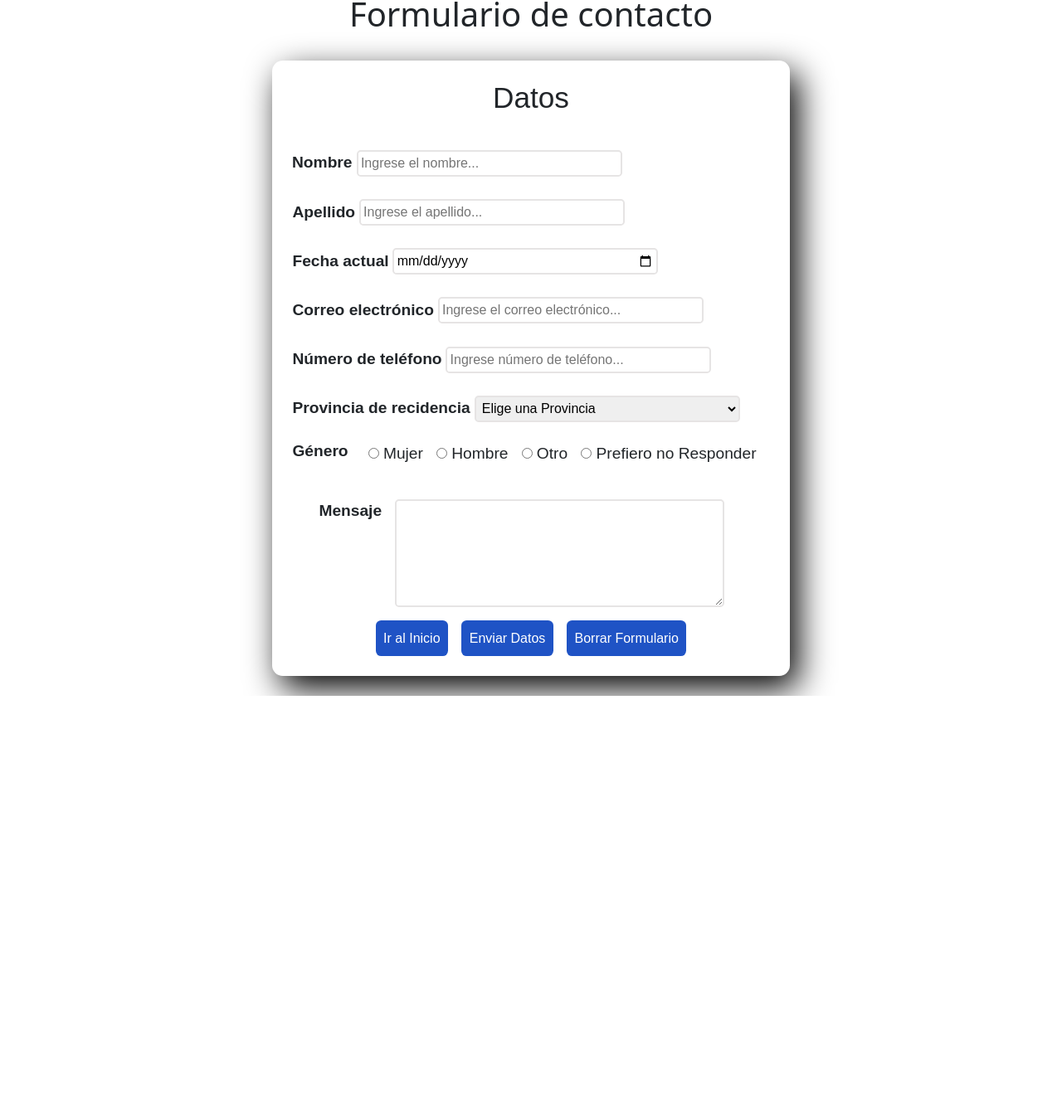
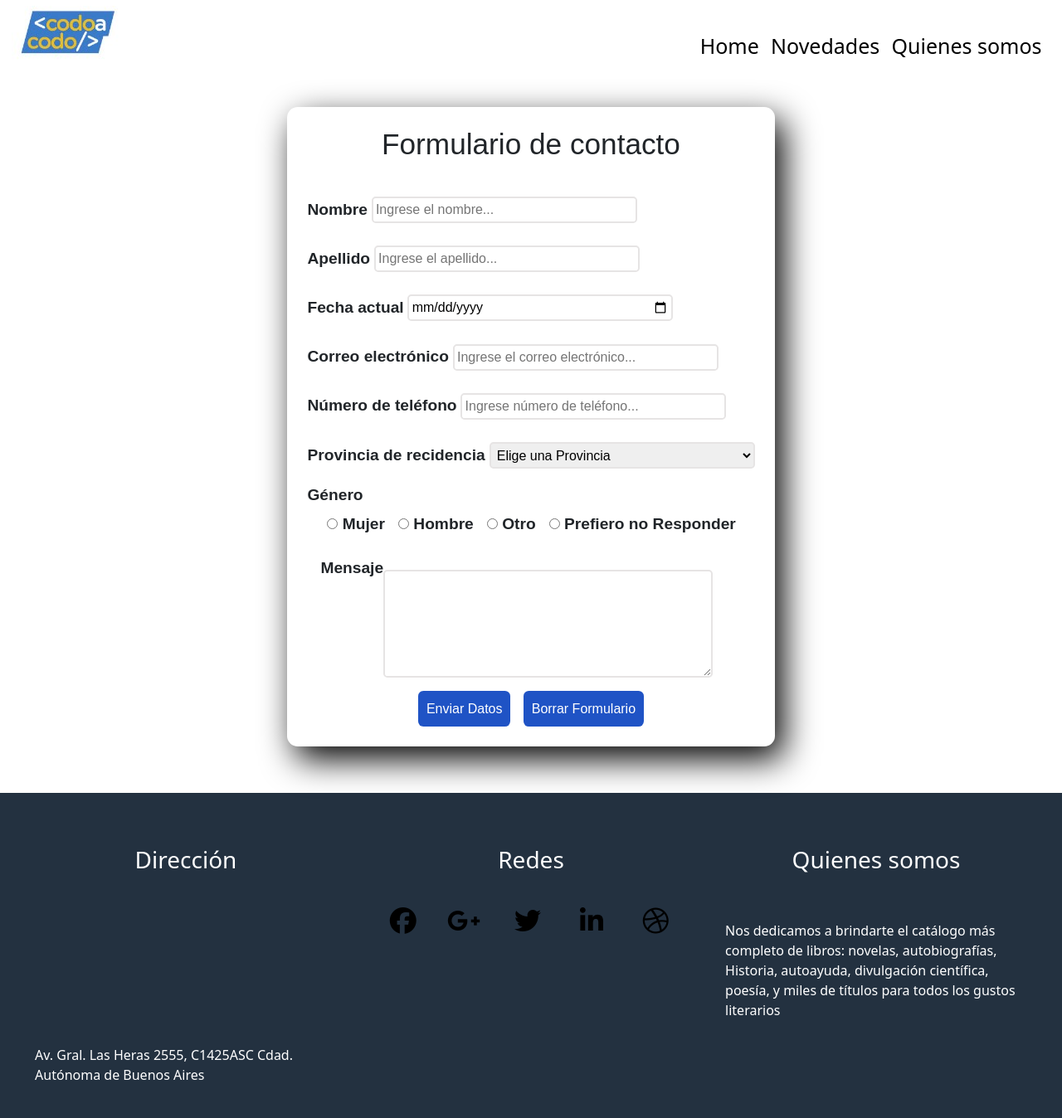
Before and after one commit to Is2095/Biblioteca-Virtual, a website: page formulario/CONTACTO.html in a window 1280 px wide. Shown: the part 7-1355 px from the top of the page at 83% size. Before the commit the page ends 846 px from the top, so only its background shows below. Drawn offline with nearby package versions, Linux system fonts and the light colour scheme; no server answers; grey boxes are pictures that could not be loaded.

Commit message:
se agregó nav y footer con response en formulario contacto

```diff
--- a/formulario/CONTACTO.html
+++ b/formulario/CONTACTO.html
@@ -13,14 +13,23 @@
 </head>
 
 <body>
+    <nav class="container_nav">
+        <div class="container_nav_logo">
+            <img class="imagenCodoACodo" src="/images/logo.jpg" alt="logo" width="146" height="66">
+        </div>
+        <div class="container_nav_menu">
+            <ul class="ulNav">
+                <li><a class="aNav" href="../index.html">Home</a></li>
+                <li><a class="aNav" href="../seccion_3.html">Novedades</a></li>
+                <li><a class="aNav" href="../About_us.html">Quienes somos</a></li>
+            </ul>
+        </div>
+    </nav>
     <div class="container">
+        <form id="formulario" class="needs-validation" novalidate>
             <h1 class="divanimateh1">Formulario de contacto</h1>
-
-        <form id="formulario" class="needs-validation" novalidate>
-
-            <h2 class="divanimateh2">Datos</h2>
             <div class="divInput">
-                <label class="animate__animated animate__backInLeft" for="nombre">Nombre</label>
+                <label class="labelFormulario" for="nombre">Nombre</label>
                 <div class="entradaInputValidaciones">
                     <input class="entrada" type="text" name="nombre" id="nombre" placeholder="Ingrese el nombre..."
                         required>
@@ -31,7 +40,7 @@
             </div>
 
             <div class="divInput">
-                <label for="apellido">Apellido</label>
+                <label class="labelFormulario" for="apellido">Apellido</label>
                 <div class="entradaInputValidaciones">
                     <input class="entrada" type="text" name="apellido" id="apellido"
                         placeholder="Ingrese el apellido..." required>
@@ -42,12 +51,12 @@
             </div>
 
             <div class="divInput">
-                <label for="fechaNacimiento">Fecha actual</label>
+                <label class="labelFormulario" for="fechaNacimiento">Fecha actual</label>
                 <input class="entrada" type="date" name="fechaNacimiento" id="fechaNacimiento">
             </div>
 
             <div class="divInput">
-                <label for="correo">Correo electrónico</label>
+                <label class="labelFormulario" for="correo">Correo electrónico</label>
                 <div class="entradaInputValidaciones">
                     <input class="entrada" type="email" name="correo" id="correo"
                         placeholder="Ingrese el correo electrónico..." required>
@@ -59,20 +68,20 @@
             </div>
 
             <div class="divInput">
-                <label for="telefono">Número de teléfono</label>
+                <label class="labelFormulario" for="telefono">Número de teléfono</label>
                 <input class="entrada" type="text" name="telefono" id="telefono"
                     placeholder="Ingrese número de teléfono...">
             </div>
 
             <div class="divInput">
-                <label for="">Provincia de recidencia</label>
+                <label class="labelFormulario" for="">Provincia de recidencia</label>
                 <select class="entrada" name="provincia" id="provincia">
                     <option value="Elige una Provincia">Elige una Provincia</option>
                 </select>
             </div>
 
             <div class="divInputGenero">
-                <label for="" class="laberGenero">Género</label>
+                <labelfor="" class="labelGenero">Género</label>
                     <div class="genero">
                         <div class="divGenero">
                             <input type="radio" name="genero" id="mujer" value="Mujer" required>
@@ -97,11 +106,10 @@
             </div>
 
             <div class="divInputTextarea">
-                <label for="mensaje" class="labelTextarea">Mensaje</label>
+                <label class="labelFormulario" for="mensaje" class="labelTextarea">Mensaje</label>
                 <textarea class="entradaTextarea" name="mensaje" id="mensaje" cols="40" rows="5"></textarea>
             </div>
             <div class="botonesContacto">
-                <button><a href="../index.html" class="homeDeContacto">Ir al Inicio</a></button>
                 <button type="submit" class="botonFocus">Enviar Datos</button>
                 <button type="button" onclick="{document.getElementById('formulario').reset()}">Borrar
                     Formulario</button>
@@ -109,6 +117,46 @@
 
         </form>
     </div>
+
+    <footer class="container_footer">
+        <div class="direccionFooter">
+            <h3 class="h3Footer">Dirección</h3>
+            <iframe
+                src="https://www.google.com/maps/embed?pb=!1m18!1m12!1m3!1d3284.753271036201!2d-58.40201092338667!3d-34.585109056517176!2m3!1f0!2f0!3f0!3m2!1i1024!2i768!4f13.1!3m3!1m2!1s0x95bcca9e62bc9fb7%3A0xd4513402bd37a401!2sBiblioteca%20Nacional!5e0!3m2!1ses-419!2sar!4v1712017195078!5m2!1ses-419!2sar"
+                width="300" height="150" style="border:0;" allowfullscreen="" loading="lazy"
+                referrerpolicy="no-referrer-when-downgrade"></iframe>
+            <p class="pDireccionFooter">
+                Av. Gral. Las Heras 2555, C1425ASC Cdad. Autónoma de Buenos Aires
+            </p>
+        </div>
+        <div class="redesFooter">
+            <h3 class="h3Footer">Redes</h3>
+            <ul class="ulFooter">
+                <li class="liFooter">
+                    <a target="_blank" href="#" class="aRedes"><i class="fa-brands fa-facebook"></i></a>
+                </li>
+                <li class="liFooter">
+                    <a target="_blank" href="#" class="aRedes"><i class="fa fa-fw fa-google-plus"></i></a>
+                </li>
+                <li class="liFooter">
+                    <a target="_blank" href="#" class="aRedes"><i class="fa fa-fw fa-twitter"></i></a>
+                </li>
+                <li class="liFooter">
+                    <a target="_blank" href="#" class="aRedes"><i class="fa fa-fw fa-linkedin"></i></a>
+                </li>
+                <li class="liFooter">
+                    <a target="_blank" href="#" class="aRedes"><i class="fa fa-fw fa-dribbble"></i></a>
+                </li>
+            </ul>
+        </div>
+        <div class="quienesSomosFooter">
+            <h3 class="h3Footer"><a class="h3FooterA" href="../About_us.html">Quienes somos</a></h3>
+            <p class="pQuienesSomos">Nos dedicamos a brindarte el catálogo más completo de libros: novelas,
+                autobiografías, Historia,
+                autoayuda, divulgación científica, poesía, y miles de títulos para todos los gustos literarios
+            </p>
+        </div>
+    </footer>
 
     <script src="js/script.js"></script>
 
@@ -131,6 +179,7 @@
             })
         })()
     </script>
+    <script src="https://kit.fontawesome.com/faec7e0b5f.js" crossorigin="anonymous"></script>
 
 </body>
 
--- a/formulario/style.css
+++ b/formulario/style.css
@@ -1,9 +1,9 @@
-
 * {
     margin: 0;
     padding: 0;
     box-sizing: border-box;
 }
+
 .container {
     width: 100%;
     display: flex;
@@ -11,6 +11,7 @@
     justify-content: center;
     align-items: center;
 }
+
 form {
     display: flex;
     flex-direction: column;
@@ -24,11 +25,13 @@ form {
     animation: backInLeft;
     animation-duration: 3s;
 }
-form h2 {
+
+form h1 {
     font-size: 2.2rem;
     margin-bottom: 2rem;
     text-align: center;
 }
+
 .entrada {
     width: 20rem;
     height: 2rem;
@@ -39,6 +42,7 @@ form h2 {
     font-family: Arial, Helvetica, sans-serif;
     font-size: 1rem;
 }
+
 .entradaTextarea {
     position: relative;
     top: 0;
@@ -51,22 +55,27 @@ form h2 {
     font-size: 1rem;
 
 }
+
 .entradaTextarea:focus {
     border: 2px solid blue;
     box-shadow: 1px 1px 10px rgb(0, 0, 255, 0.8);
 }
+
 .labelTextarea {
     margin: 1rem;
     position: relative;
     top: 0;
 }
+
 input {
     outline: none;
 }
+
 .entrada:focus {
     border: 2px solid blue;
     box-shadow: 1px 1px 10px rgb(0, 0, 255, 0.8);
 }
+
 form button {
     cursor: pointer;
     width: auto;
@@ -79,23 +88,28 @@ form button {
     color: white;
     font-size: 1rem;
 }
+
 form button:hover {
     background-color: #6181c5;
     color: blue;
 
 }
-.botonesContacto{
+
+.botonesContacto {
     display: flex;
     justify-content: center;
 }
+
 .homeDeContacto {
     color: white;
     text-decoration: none;
 }
+
 .homeDeContacto:hover {
     background-color: #6181c5;
     color: blue;
 }
+
 .genero {
     display: flex;
     flex-direction: row;
@@ -103,14 +117,17 @@ form button:hover {
     padding-top: .4rem;
     margin-left: 1.5rem;
 }
+
 .divanimateh1 {
     animation: backInLeft;
     animation-duration: 4.2s;
 }
+
 .divanimateh2 {
     animation: backInLeft;
     animation-duration: 4s;
 }
+
 .divInput {
     display: flex;
     align-items: center;
@@ -119,16 +136,20 @@ form button:hover {
     font-size: 1.2rem;
     font-weight: bold;
 }
+
 .entradaInputValidaciones {
     flex-direction: column;
 }
+
 .divGenero {
     margin-right: 1rem;
 }
-.laberGenero {
+
+.labelGenero {
     font-size: 1.2rem;
     font-weight: bold;
 }
+
 .divInputGenero {
     display: flex;
     flex-direction: row;
@@ -137,12 +158,14 @@ form button:hover {
     margin-bottom: 0.5rem;
     font-size: 1.2rem;
 }
+
 .divInputTextarea {
     display: flex;
     margin: 1rem;
     font-weight: bold;
     font-size: 1.2rem;
 }
+
 .invalid-feedback {
     font-size: .7rem !important;
     font-weight: 600 !important;
@@ -150,6 +173,7 @@ form button:hover {
     margin-left: .3rem !important;
     color: red !important;
 }
+
 .invalid-tooltip {
     font-size: .7rem !important;
     font-weight: 600 !important;
@@ -158,53 +182,246 @@ form button:hover {
     color: red !important;
 }
 
+.container_nav {
+    display: flex;
+    justify-content: space-between;
+    margin: .9rem;
+}
+
+.container_nav_menu {
+    margin-top: 30px;
+}
+
+.ulNav {
+    list-style-type: none;
+}
+
+li {
+    display: inline;
+    text-align: center;
+    margin: 0 10px 0 0;
+    font-size: 25px;
+}
+
+.aNav {
+    text-decoration: none;
+    color: black;
+}
+
+.aNav:hover {
+    color: brown;
+}
+
+.container_footer {
+    display: flex;
+    justify-content: space-around;
+    margin-top: 2rem;
+    background-color: #233140;
+    padding: 2rem 1rem 1rem;
+}
+
+.ulFooter {
+    padding: 0;
+}
+
+.liFooter {
+    padding: 0;
+    margin: 0;
+    font-size: 2rem;
+}
+
+.direccionFooter {
+    width: 33%;
+    display: flex;
+    flex-direction: column;
+    align-items: center;
+    justify-content: center;
+    color: white;
+}
+
+.pDireccionFooter {
+    margin: 1rem;
+    padding: .5rem;
+    color: white;
+}
+
+.pQuienesSomos {
+    margin: 1rem;
+    padding: .5rem;
+    color: white;
+}
+
+.redesFooter {
+    width: 33%;
+    display: flex;
+    flex-direction: column;
+    align-items: center;
+}
+
+.aRedes {
+    color: #000;
+    margin: .9rem;
+}
+
+.aRedes:hover {
+    color: brown;
+}
+
+.quienesSomosFooter {
+    width: 33%;
+    display: flex;
+    flex-direction: column;
+    align-items: center;
+}
+
+.h3Footer {
+    color: white;
+    margin: 2rem;
+}
+
+.h3FooterA {
+    color: white;
+    text-decoration: none;
+}
+
 @media screen and (max-width: 400px) {
     .divInput {
         flex-direction: column;
         align-items: start;
         height: auto;
     }
+
     .entrada {
         width: 100%;
         height: 1.5rem;
         font-size: .8rem;
     }
-    form{
+
+    form {
         width: 300px;
+        margin-top: 0;
+        padding-top: .8rem;
     }
-    form h2 {
-        font-size: 1.5rem;
-        margin: 0;
+
+    form h1 {
+        font-size: 1.4rem;
+        font-weight: bolder;
+        margin-bottom: 1rem;
     }
+
     form button {
         border-radius: .3rem;
         font-size: .8rem;
         margin-top: .5rem;
         width: 80%;
     }
+
     .botonesContacto {
         flex-direction: column;
         align-items: center;
     }
+
     .genero {
         flex-direction: column;
         font-size: small;
+        width: 100%;
     }
+
     .divInputTextarea {
         flex-direction: column;
     }
+
     .divInputGenero {
         flex-direction: column;
         align-items: start;
     }
+
     .labelTextarea {
         margin: 0;
     }
+
+    .labelGenero {
+        font-size: .9rem;
+    }
+
     .entradaTextarea {
         margin: 0;
         font-size: 0.8rem
     }
+
+    .labelFormulario {
+        font-size: .9rem;
+    }
+
+    .container_nav {
+        flex-direction: column;
+    }
+
+    .container_nav_menu {
+        flex-direction: row;
+        margin: 0;
+    }
+
+    li {
+        font-size: .8rem;
+        font-weight: bolder;
+    }
+
+    .ulNav {
+        display: flex;
+        justify-content: center;
+        margin: .5rem 0;
+        padding: 0;
+    }
+
+    .imagenCodoACodo {
+        width: 6rem;
+        height: 3rem;
+    }
+
+    .container_footer {
+        flex-direction: column;
+        align-items: center;
+        width: 100%;
+        padding: 0rem 1rem 1rem;
+    }
+
+    .redesFooter {
+        width: 100%;
+        border-bottom: 2px solid brown;
+    }
+
+    .direccionFooter {
+        width: 100%;
+        border-bottom: 2px solid brown;
+    }
+
+    .quienesSomosFooter {
+        width: 100%;
+    }
+
+    .liFooter {
+        font-size: 1.5rem;
+        margin: 0;
+        padding: 0;
+    }
+
+    .pQuienesSomos {
+        margin: 0;
+        padding: 0;
+        color: white;
+    }
 }
-@media screen and (max-width: 650px) {
 
+@media screen and (max-width: 770px) {
+    iframe {
+        width: 200px;
+        height: 100px;
+    }
+
+    .pQuienesSomos {
+        margin: 0;
+        padding: 0;
+        color: white;
+    }
 }
```
Lines whose indentation alone changed are shown as unchanged.
